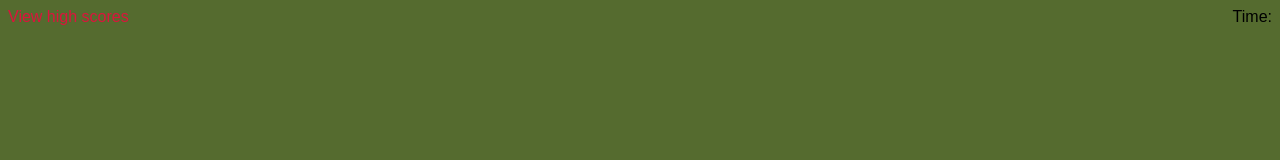
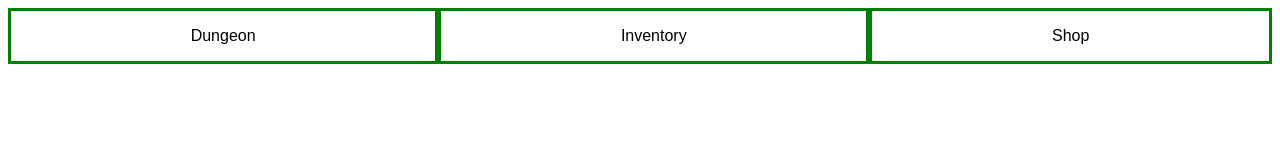
Before and after one commit to T-98/wait-for-it, a plain HTML site: page index.html in a window 1280 px wide. Drawn offline with Linux system fonts and the light colour scheme.

Commit message:
nav menu wireframe

```diff
--- a/assets/css/style.css
+++ b/assets/css/style.css
@@ -1,6 +1,5 @@
 body {
     font-family: Arial, Helvetica, sans-serif;
-    background-color: darkolivegreen;
 }
 
 nav {
@@ -12,3 +11,9 @@ nav a {
     text-decoration: none;
     color: crimson;
 }
+
+.menu{
+    flex-grow: 1;
+    text-align: center;
+    border: 3px solid green;
+}
--- a/index.html
+++ b/index.html
@@ -13,13 +13,19 @@
 
     <nav>
 
-        <a href="highscore.html">
-          View high scores
-        </a>
+        <div class="menu" id="dungeon">
+            <p>Dungeon</p>
+        </div>
 
-        <div>
-            Time:<span id="clock"></span>
+        <div class="menu" id="inventory">
+            <p>Inventory</p>
         </div>
+
+        <div class="menu" id="shop">
+            <p>Shop</p>
+        </div>
+
+
     </nav>
 
     <section id="game">
```
